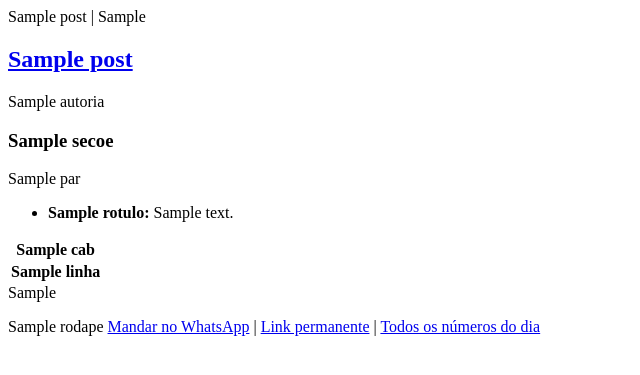
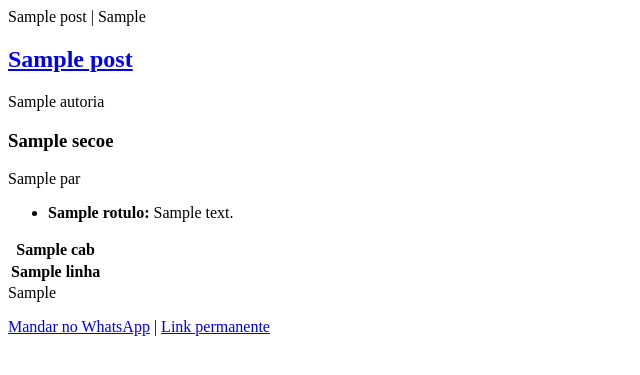
Before and after one commit to pedrojahara/vaidarcrise, a Python web app: template templates/_post.html in a window 1280 px wide. Shown: the top 375 px of the page, without its empty margins (0-640 px from the left). Run offline with Jinja, Linux system fonts and the light colour scheme; the template is opened without the code that fills it: most values are stand-ins (such as "Sample title", 1, 10 or a date in 2020); lists and menus that the app fills with data are empty.

Commit message:
Posts sem o link "Todos os números do dia"
Pedro pediu para apagar. O rodapé fica com "Mandar no WhatsApp" (resumos) e
"Link permanente" (na rolagem); na página do dia, sem rodapé. O registro de cada
atualização continua linkado em Como funciona. Sai também o campo rodape, que
ficou vazio depois do PR #33.

Co-Authored-By: Claude Opus 5.5 <noreply@anthropic.com>
Claude-Session: https://claude.ai/code/session_014AMnVM43gPdYE7xePYVgkG

```diff
--- a/docs/2026-10-29/index.html
+++ b/docs/2026-10-29/index.html
@@ -356,7 +356,7 @@ details.conta:not([open])>.conta-cab{border-bottom:0;padding-bottom:0;margin-bot
   </section>
 
 
-  <p class="rodape"><a href="https://github.com/pedrojahara/vaidarcrise/blob/main/runs/2026-10-29T1339.json">Todos os números do dia</a></p>
+
 
 </article>
     <section class="continua" aria-label="Posts anteriores">
--- a/docs/2026-10-30/index.html
+++ b/docs/2026-10-30/index.html
@@ -356,7 +356,7 @@ details.conta:not([open])>.conta-cab{border-bottom:0;padding-bottom:0;margin-bot
   </section>
 
 
-  <p class="rodape"><a href="https://github.com/pedrojahara/vaidarcrise/blob/main/runs/2026-10-30T0630.json">Todos os números do dia</a></p>
+
 
 </article>
     <section class="continua" aria-label="Posts anteriores">
--- a/docs/2026-10-31/index.html
+++ b/docs/2026-10-31/index.html
@@ -356,7 +356,7 @@ details.conta:not([open])>.conta-cab{border-bottom:0;padding-bottom:0;margin-bot
   </section>
 
 
-  <p class="rodape"><a href="https://github.com/pedrojahara/vaidarcrise/blob/main/runs/2026-10-31T0630.json">Todos os números do dia</a></p>
+
 
 </article>
     <section class="continua" aria-label="Posts anteriores">
--- a/docs/2026-11-01/index.html
+++ b/docs/2026-11-01/index.html
@@ -382,7 +382,7 @@ details.conta:not([open])>.conta-cab{border-bottom:0;padding-bottom:0;margin-bot
   </section>
 
 
-  <p class="rodape"><a href="https://wa.me/?text=Risco%20de%20recess%C3%A3o%20segue%20subindo%2C%20e%20o%20d%C3%B3lar%20passa%20a%20apertar%20em%20outubro%20https%3A//vaidarcrise.com.br/2026-11-01/" rel="noopener">Mandar no WhatsApp</a> | <a href="https://github.com/pedrojahara/vaidarcrise/blob/main/runs/2026-11-01T0630.json">Todos os números do dia</a></p>
+  <p class="rodape"><a href="https://wa.me/?text=Risco%20de%20recess%C3%A3o%20segue%20subindo%2C%20e%20o%20d%C3%B3lar%20passa%20a%20apertar%20em%20outubro%20https%3A//vaidarcrise.com.br/2026-11-01/" rel="noopener">Mandar no WhatsApp</a></p>
 
 </article>
     <section class="continua" aria-label="Posts anteriores">
--- a/docs/mes/index.html
+++ b/docs/mes/index.html
@@ -382,7 +382,7 @@ details.conta:not([open])>.conta-cab{border-bottom:0;padding-bottom:0;margin-bot
   </section>
 
 
-  <p class="rodape"><a href="https://wa.me/?text=Risco%20de%20recess%C3%A3o%20segue%20subindo%2C%20e%20o%20d%C3%B3lar%20passa%20a%20apertar%20em%20outubro%20https%3A//vaidarcrise.com.br/2026-11-01/" rel="noopener">Mandar no WhatsApp</a> | <a href="https://github.com/pedrojahara/vaidarcrise/blob/main/runs/2026-11-01T0630.json">Todos os números do dia</a></p>
+  <p class="rodape"><a href="https://wa.me/?text=Risco%20de%20recess%C3%A3o%20segue%20subindo%2C%20e%20o%20d%C3%B3lar%20passa%20a%20apertar%20em%20outubro%20https%3A//vaidarcrise.com.br/2026-11-01/" rel="noopener">Mandar no WhatsApp</a></p>
 
 </article>
     <section class="continua" aria-label="Posts anteriores">
--- a/docs/posts/2026-10-29.html
+++ b/docs/posts/2026-10-29.html
@@ -25,6 +25,6 @@
   </details>
 
 
-  <p class="rodape"><a href="/2026-10-29/">Link permanente</a> | <a href="https://github.com/pedrojahara/vaidarcrise/blob/main/runs/2026-10-29T1339.json">Todos os números do dia</a></p>
+  <p class="rodape"><a href="/2026-10-29/">Link permanente</a></p>
 
 </article>
--- a/docs/posts/2026-10-30.html
+++ b/docs/posts/2026-10-30.html
@@ -25,6 +25,6 @@
   </details>
 
 
-  <p class="rodape"><a href="/2026-10-30/">Link permanente</a> | <a href="https://github.com/pedrojahara/vaidarcrise/blob/main/runs/2026-10-30T0630.json">Todos os números do dia</a></p>
+  <p class="rodape"><a href="/2026-10-30/">Link permanente</a></p>
 
 </article>
--- a/docs/posts/2026-10-31.html
+++ b/docs/posts/2026-10-31.html
@@ -25,6 +25,6 @@
   </details>
 
 
-  <p class="rodape"><a href="/2026-10-31/">Link permanente</a> | <a href="https://github.com/pedrojahara/vaidarcrise/blob/main/runs/2026-10-31T0630.json">Todos os números do dia</a></p>
+  <p class="rodape"><a href="/2026-10-31/">Link permanente</a></p>
 
 </article>
--- a/docs/posts/2026-11-01.html
+++ b/docs/posts/2026-11-01.html
@@ -51,6 +51,6 @@
   </details>
 
 
-  <p class="rodape"><a href="https://wa.me/?text=Risco%20de%20recess%C3%A3o%20segue%20subindo%2C%20e%20o%20d%C3%B3lar%20passa%20a%20apertar%20em%20outubro%20https%3A//vaidarcrise.com.br/2026-11-01/" rel="noopener">Mandar no WhatsApp</a> | <a href="/2026-11-01/">Link permanente</a> | <a href="https://github.com/pedrojahara/vaidarcrise/blob/main/runs/2026-11-01T0630.json">Todos os números do dia</a></p>
+  <p class="rodape"><a href="https://wa.me/?text=Risco%20de%20recess%C3%A3o%20segue%20subindo%2C%20e%20o%20d%C3%B3lar%20passa%20a%20apertar%20em%20outubro%20https%3A//vaidarcrise.com.br/2026-11-01/" rel="noopener">Mandar no WhatsApp</a> | <a href="/2026-11-01/">Link permanente</a></p>
 
 </article>
--- a/src/build_site.py
+++ b/src/build_site.py
@@ -446,21 +446,19 @@ def post_de(rodada: dict, eventos: dict, cfg: dict) -> dict:
         titulo, paragrafos = p["titulo"], p["paragrafos"]
         secoes = p.get("secoes") or [{"paragrafos": paragrafos}]
         autoria = ASSINATURA
-        rodape = ""
     else:
         tipo = "dia"
         titulo = ("A economia está encolhendo" if d["estado"] == "encolhendo"
                   else f"O risco de recessão está {d['estado']}")
         paragrafos = []
         autoria = "O texto do dia não saiu. Ficam a direção do risco e as notícias, organizadas pelo programa."
-        rodape = ""
     link = f"/{dia}/"
     zap = None
     if tipo in ("semana", "mes"):
         zap = "https://wa.me/?text=" + quote(f"{titulo} {SITE}{link}")
     return {"dia": dia, "data_extenso": data_extenso(dia), "titulo": titulo, "paragrafos": paragrafos, "secoes": secoes,
             "tipo": tipo, "tipo_nome": TIPOS_POST[tipo], "zap": zap,
-            "autoria": autoria, "rodape": rodape, "direcao": d["estado"], "llm": bool(p.get("ok")),
+            "autoria": autoria, "direcao": d["estado"], "llm": bool(p.get("ok")),
             "pressao": pressao_ctx(rodada, eventos, cfg), "link": link,
             "registro": f"{REPO}/blob/main/runs/{rodada['id']}.json", "llm_ok": rodada["llm"]["ok"]}
 
--- a/templates/_post.html
+++ b/templates/_post.html
@@ -35,6 +35,6 @@
   {% if post.editor %}
   <p class="rodape">{% if not permalink %}<a href="{{ post.link }}">Link permanente</a>{% else %}Postado em {{ data_curta(post.dia) }}{% endif %}{% if post.tags %} | {{ post.tags }}{% endif %}</p>
   {% else %}
-  <p class="rodape">{% if post.rodape %}{{ post.rodape }} {% endif %}{% if post.zap %}<a href="{{ post.zap }}" rel="noopener">Mandar no WhatsApp</a> | {% endif %}{% if not permalink %}<a href="{{ post.link }}">Link permanente</a> | {% endif %}<a href="{{ post.registro }}">Todos os números do dia</a></p>
+  {% if post.zap or not permalink %}<p class="rodape">{% if post.zap %}<a href="{{ post.zap }}" rel="noopener">Mandar no WhatsApp</a>{% if not permalink %} | {% endif %}{% endif %}{% if not permalink %}<a href="{{ post.link }}">Link permanente</a>{% endif %}</p>{% endif %}
   {% endif %}
 </article>
```
Also changed, not shown: docs/index.html (+4 -4 lines).
